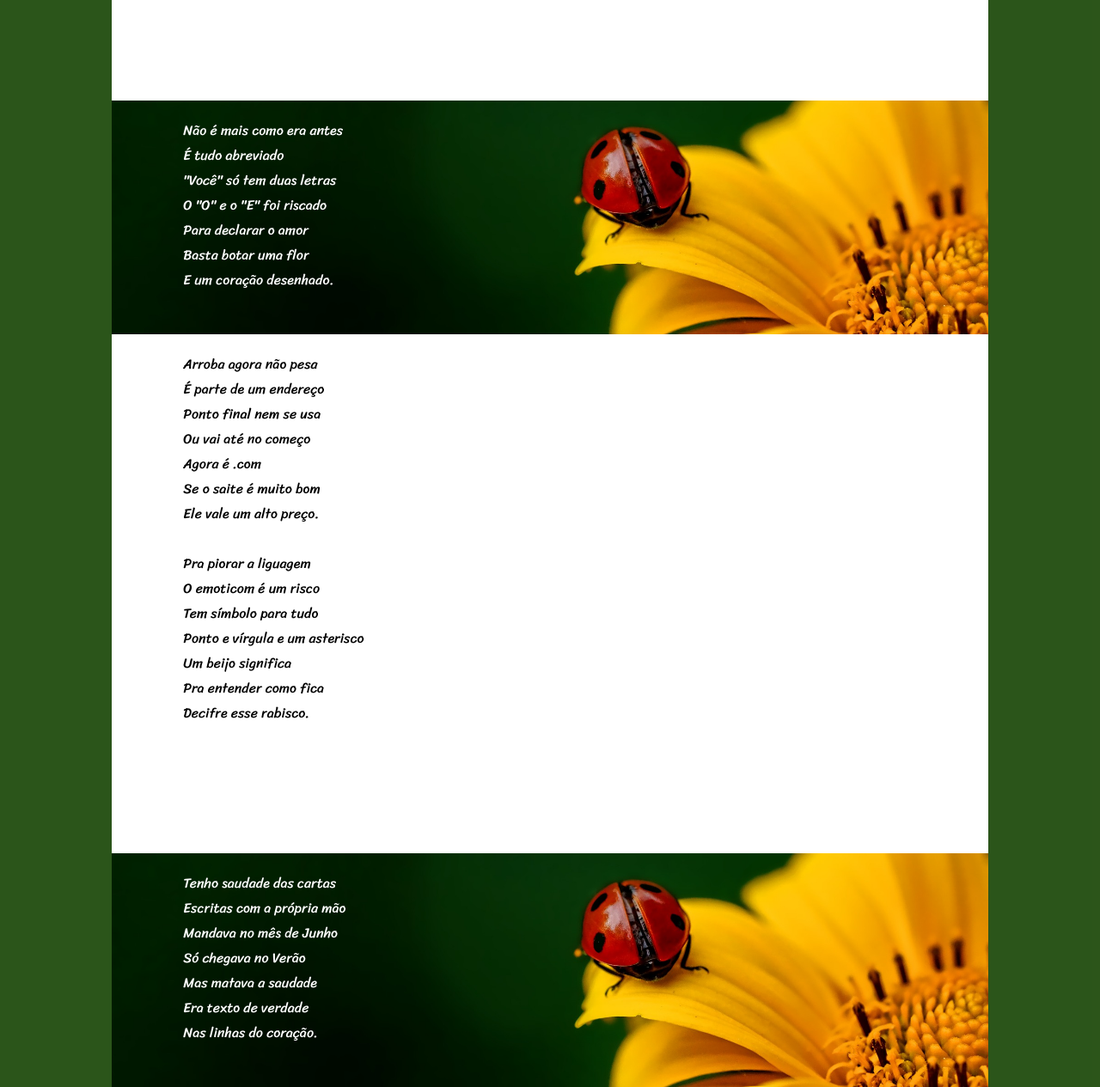
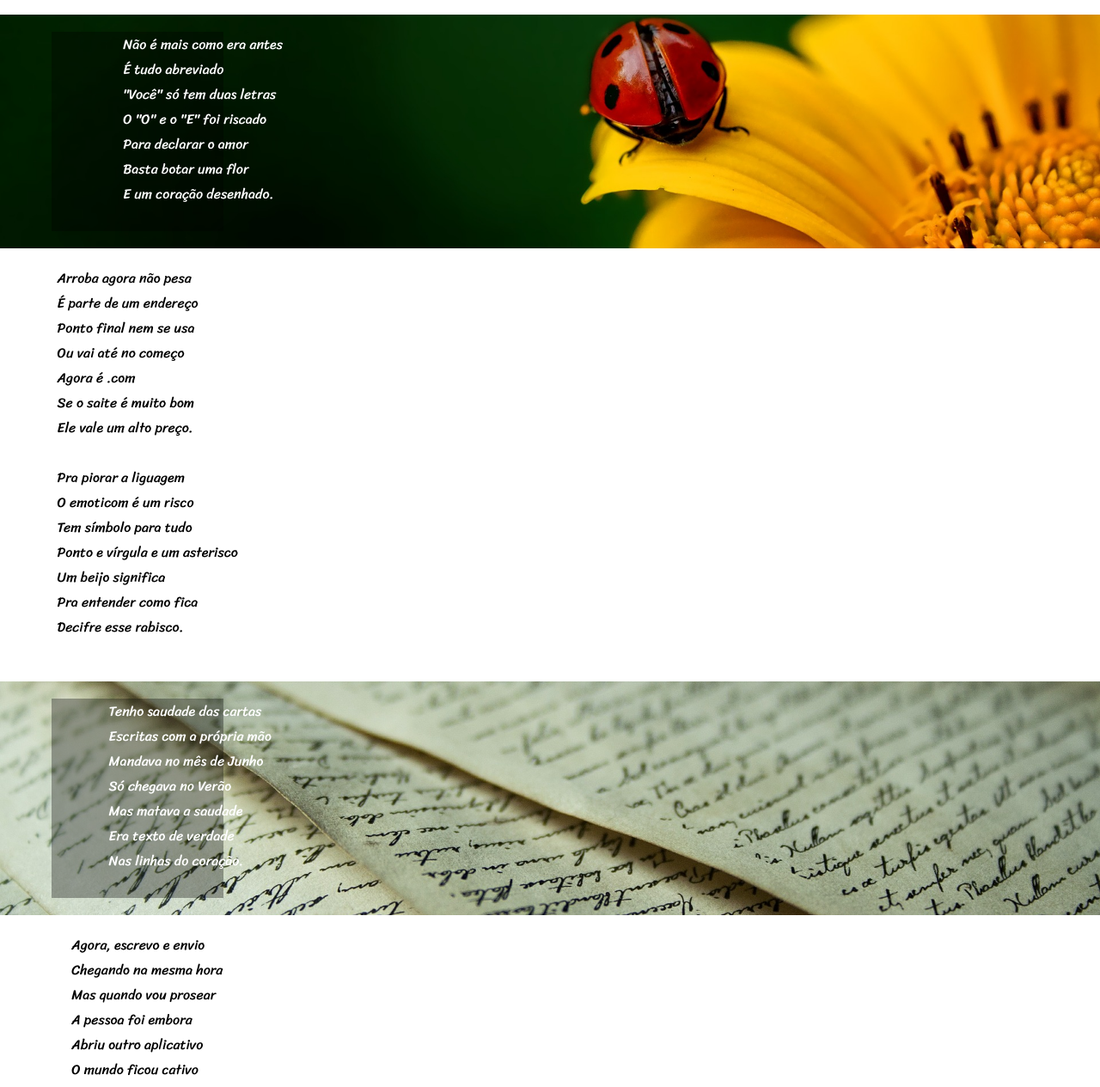
Before and after one commit to eduardacandido/projeto-cordel, a plain HTML site: page index.html in a window 1280 px wide. Shown: the part 464-1729 px from the top of the page at 86% size. Drawn offline with Linux system fonts and the light colour scheme.

Commit message:
cordel ta indo

```diff
--- a/index.html
+++ b/index.html
@@ -1,5 +1,6 @@
 <!DOCTYPE html>
 <html lang="en">
+
 <head>
     <meta charset="UTF-8">
     <meta http-equiv="X-UA-Compatible" content="IE=edge">
@@ -7,6 +8,7 @@
     <link rel="stylesheet" href="style.css">
     <title>Cordel</title>
 </head>
+
 <body>
     <header>
         <h1>
@@ -20,7 +22,6 @@
         </p>
     </header>
     <main>
-        <article>
         <section>
             <pre>
                 Estou ficando cansado
@@ -33,8 +34,8 @@
             </pre>
         </section>
 
+        <section id="parallaxJoaninha">
             <div class="parallax">
-            <section>
                 <pre>
                     Não é mais como era antes
                     É tudo abreviado
@@ -44,8 +45,8 @@
                     Basta botar uma flor
                     E um coração desenhado.
                 </pre>
+            </div>
         </section>
-            </div>
 
         <section>
             <pre>
@@ -67,9 +68,8 @@
             </pre>
         </section>
 
-            <div class="parallax">
-            <section>
-                <pre>
+        <section id="parallaxCarta">
+            <pre class="parallax">
                 Tenho saudade das cartas
                 Escritas com a própria mão
                 Mandava no mês de Junho
@@ -79,7 +79,6 @@
                 Nas linhas do coração.
             </pre>
         </section>
-            </div>
 
         <section>
             <pre>
@@ -100,7 +99,7 @@
                     Deixe que Deus interprete.
             </pre>
         </section>
-        </article>
     </main>
 </body>
+
 </html>
--- a/style.css
+++ b/style.css
@@ -33,13 +33,8 @@ header p {
 }
 
 main {
-    background-color: #144200e5;
-}
-
-article {
     background-color: white;
-    max-width: 1020px;
-    margin: auto;
+    width: 100%;
 
 }
 
@@ -54,18 +49,22 @@ main pre {
 
 }
 
-div {
+.parallax {
+    background-color: rgba(0, 0, 0, 0.329);
+    background-size: contain;
+    margin-left: 60px;
+    width: 200px;
     color: white;
+}
+
+#parallaxJoaninha {
+    background: green url(pacote-d012/imagens/background001.jpg) center center no-repeat fixed;
+    background-size: cover;
 
 }
 
-.parallax {
-    margin-top: 100px;
-    background-image: url(pacote-d012/imagens/background001.jpg);
-    background-position: center;
-    background-repeat: no-repeat;
-    background-attachment: fixed;
+#parallaxCarta {
+    background: green url(pacote-d012/imagens/background002.jpg) center center no-repeat fixed;
     background-size: cover;
-    width: 100%;
 
 }
```
Lines whose indentation alone changed are shown as unchanged.
